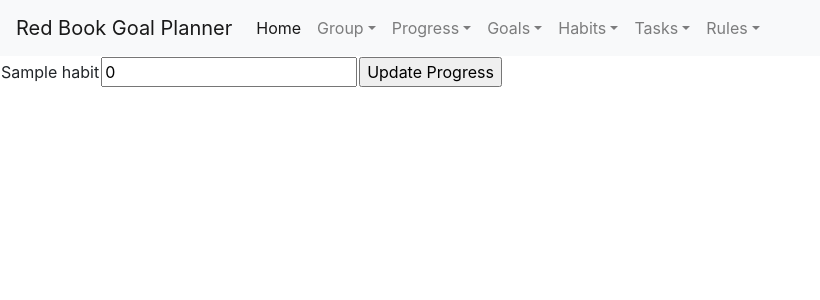
After one commit to SeanMcOwen/Red-Book-Productivity-Planner, a Flask app: template RedBookFlask/Create/templates/Create/Update Habits Today.html in a window 1280 px wide. The commit adds this page. Shown: the top 300 px of the page, without its empty margins (0-820 px from the left). Run offline with Flask 2, Linux system fonts and the light colour scheme; the template is opened without the code that fills it: most values are stand-ins (such as "Sample title", 1, 10 or a date in 2020); parts of the project's set-up code (start-up, migrations or seed data) failed here and were passed over; some libraries are stand-ins or nearby versions.

Commit message:
Update habit today

```diff
--- /dev/null
+++ b/RedBookFlask/Create/templates/Create/Update Habits Today.html
@@ -0,0 +1,28 @@
+{% extends "Base.html" %}
+
+{% block content %}
+
+
+
+<table>
+  {% for g in habits %}
+  <form action={{ url_for('create.update_habits_today_page') }} method="POST" >
+  <tr>
+  <td>
+{{ g }}
+</td>
+<td>
+
+<input type="text" id="update_val" name="update_val" value=0>
+ <input type="hidden" id="habit" name="habit" value='{{ g }}'>
+ <input type="hidden" id="date" name="date" value=0>
+   </td>
+   <td>
+   <input type="submit" value="Update Progress">
+   </td>
+   </tr>
+   </form>
+  {% endfor %}
+</table>
+
+{% endblock %}
--- a/RedBookFlask/templates/Base.html
+++ b/RedBookFlask/templates/Base.html
@@ -63,6 +63,9 @@
 <a class="dropdown-item" href="{{ url_for('create.habits_page') }}">Create Habits</a>
 
 <a class="dropdown-item" href="{{ url_for('create.update_habits_page') }}">Update Habits</a>
+<a class="dropdown-item" href="{{ url_for('create.update_habits_today_page') }}">Update Habits (Today)</a>
+
+
 <a class="dropdown-item" href="{{ url_for('habits.habits_page') }}">View Habits</a>
 
                   <a class="dropdown-item" href="{{ url_for('increments.habits_increments_page') }}">Habit Increments</a>
```
Also changed, not shown: RedBookFlask/Create/views.py (+13 -0 lines).
